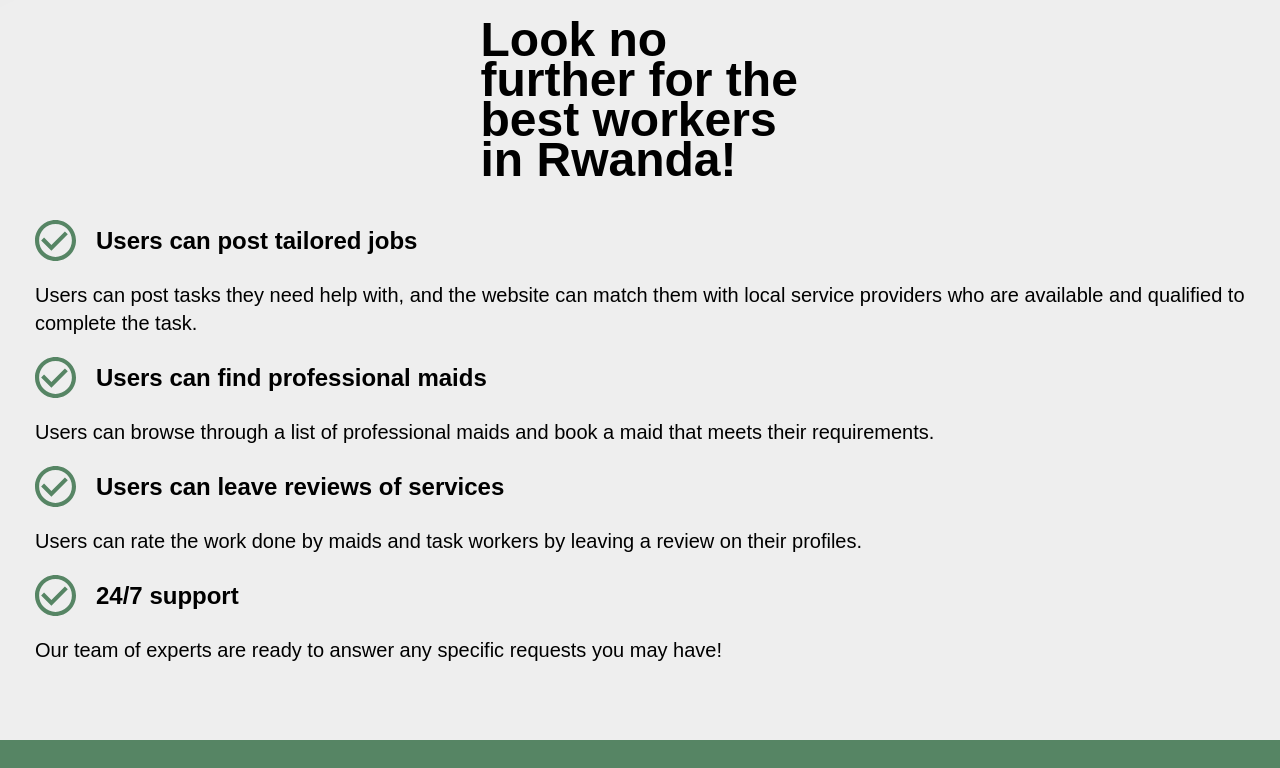
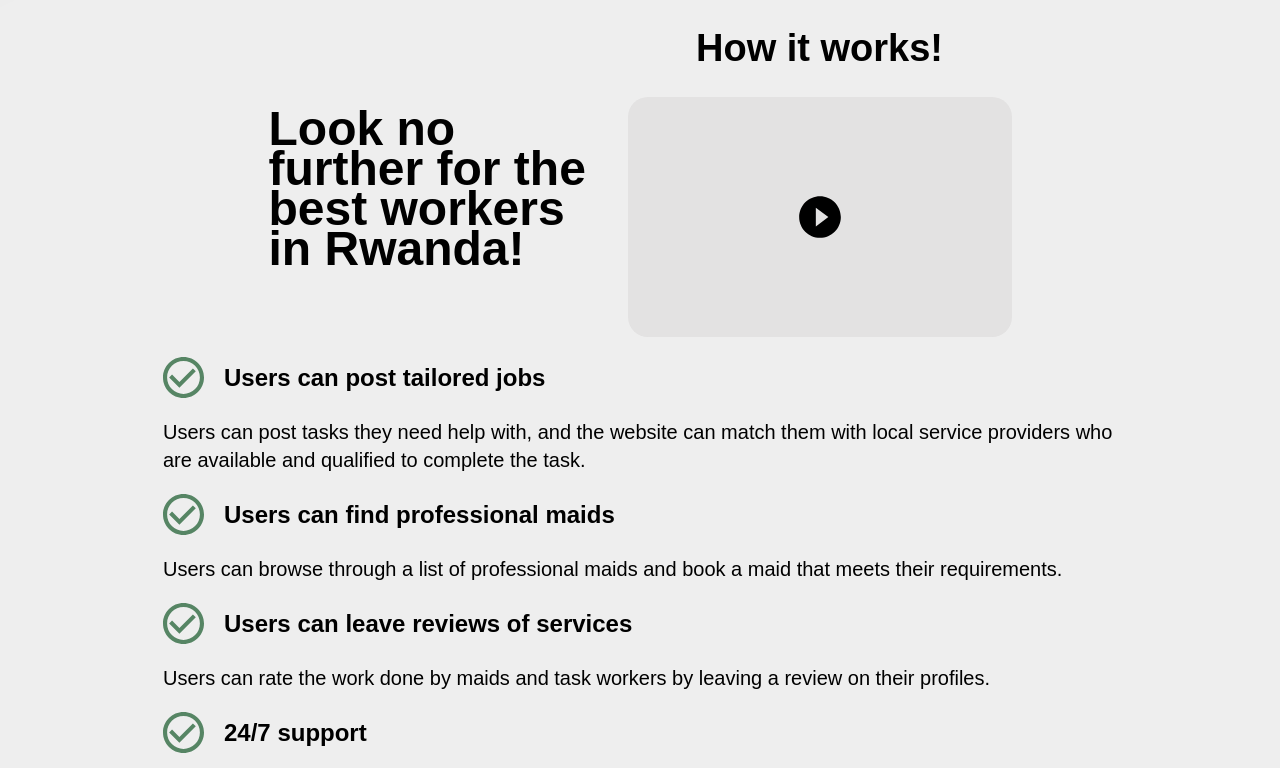
Before and after one commit to Oden28/bakame-maids, a React (Create React App) app: page / in a window 1280 px wide. Shown: the part 872-1640 px from the top of the page. Built offline with nearby package versions, Linux system fonts and the light colour scheme.

Commit message:
Add video section to homepage.

```diff
--- a/src/components/Content/HomePage/index.jsx
+++ b/src/components/Content/HomePage/index.jsx
@@ -6,6 +6,7 @@ import { Link } from "react-router-dom";
 
 import locationman from "../../../assets/images/locationman.svg";
 import "./styles/HomePageIndex.css";
+import { PlayCircleFilled } from "@mui/icons-material";
 
 const HomePage = () => {
   return (
@@ -37,9 +38,21 @@ const HomePage = () => {
           <Categories category={"Task Workers"} />
         </Link>
       </div>
+      <div className="md:flex md:flex-row md:items-center md:mt-10  md:gap-10">
         <div className="py-10 text-[48px] font-bold max-w-[319px] leading-10">
           Look no further for the best workers in Rwanda!
         </div>
+        <div className="mb-5 md:w-96">
+          <p className="text-[38px] font-bold md:text-center mb-5">
+            How it works!
+          </p>
+          {/* Create a video section  */}
+          <div className="bg-gray rounded-[20px] w-full h-60 flex items-center justify-center text-[50px]">
+            <PlayCircleFilled fontSize="inherit" />
+          </div>
+        </div>
+      </div>
+      <div className="md:mx-10 lg:mx-32">
         <ProductOffering
           header={"Users can post tailored jobs"}
           text={
@@ -65,6 +78,7 @@ const HomePage = () => {
           }
         />
       </div>
+    </div>
   );
 };
 
```
Lines whose indentation alone changed are shown as unchanged.
